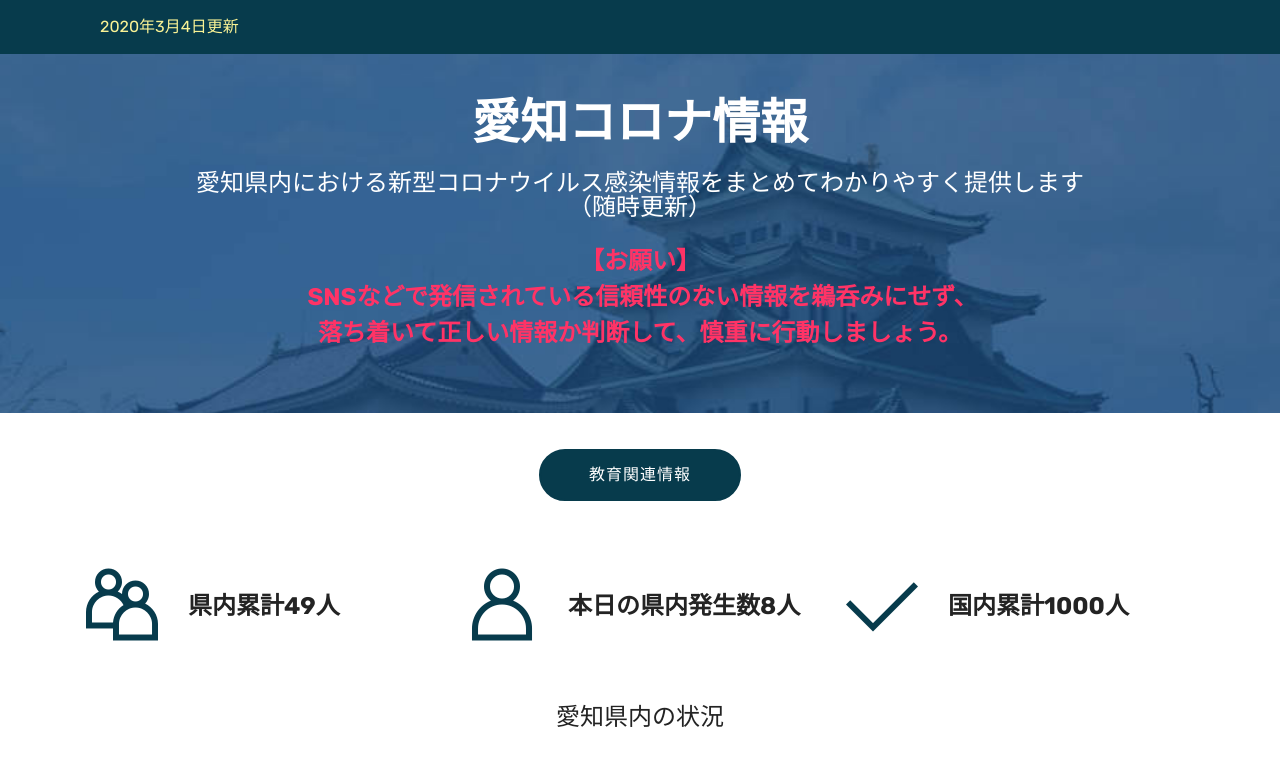
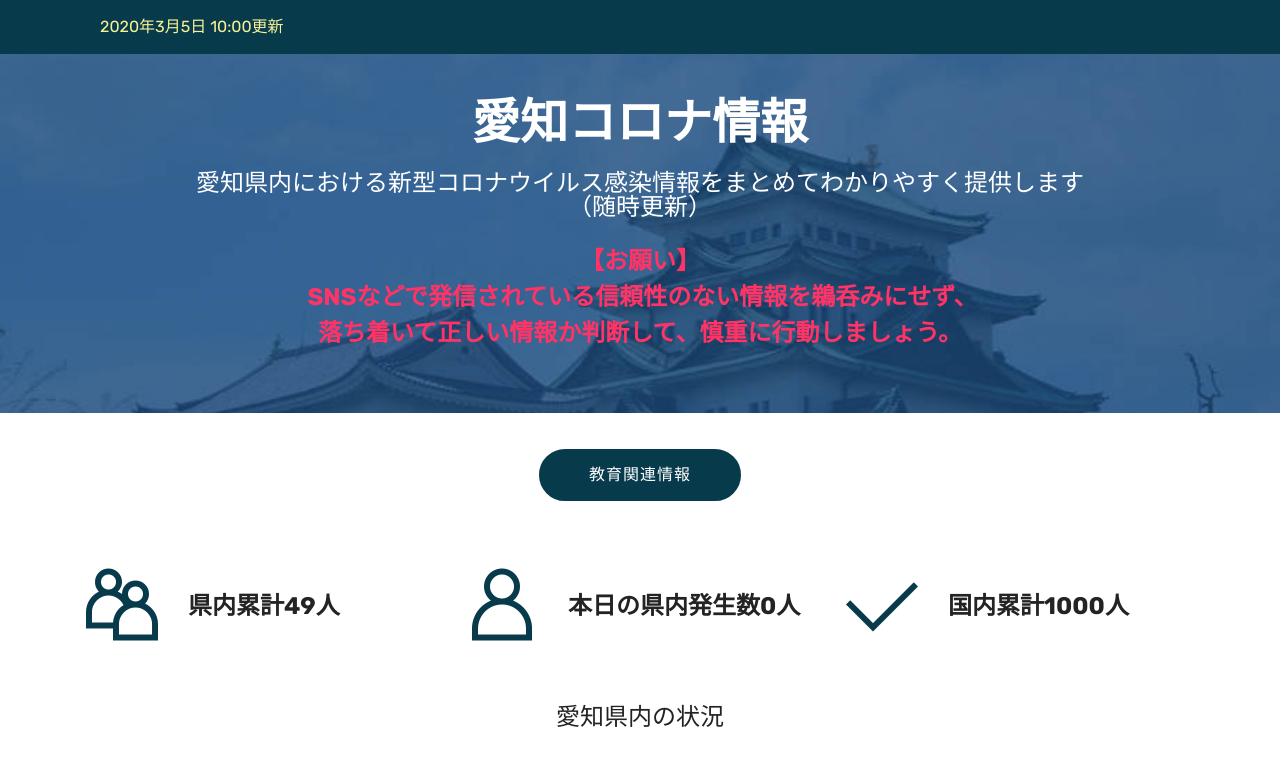
Before and after one commit to code4aichi/corona, a plain HTML site: page index.html in a window 1280 px wide. Shown: the top 765 px of the page. Drawn offline with Linux system fonts and the light colour scheme; files whose address does not match are found by name.

Commit message:
Update index.html

```diff
--- a/index.html
+++ b/index.html
@@ -31,7 +31,7 @@
 
     <div class="container">
         <div class="media-container-row">
-            <div class="mbr-text col-12 mbr-fonts-style display-7 col-md-12">2020年3月4日更新</div>
+            <div class="mbr-text col-12 mbr-fonts-style display-7 col-md-12">2020年3月5日 10:00更新</div>
         </div>
     </div>
 </section>
@@ -96,7 +96,7 @@
                         <span class="mbr-iconfont mobi-mbri-user mobi-mbri" style="color: rgb(7, 59, 76); fill: rgb(7, 59, 76);"></span>
                     </div>
                     <h4 class="card-title media-body py-3 mbr-fonts-style display-5"><strong>
-                        本日の県内発生数8人</strong></h4>
+                        本日の県内発生数0人</strong></h4>
                 </div>
                 <div class="card-box">
 
```
